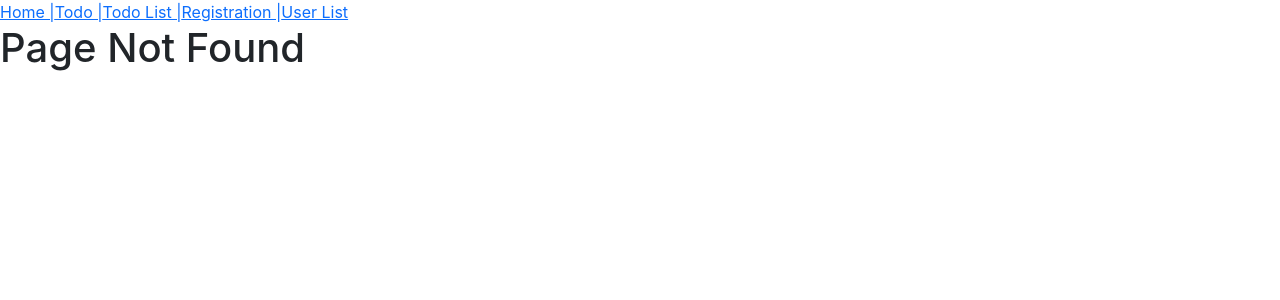
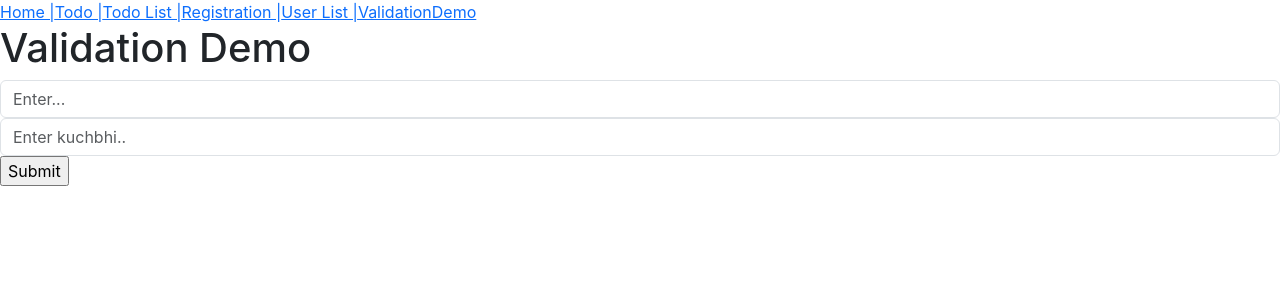
Before and after one commit to mayuri-patade/fourth-react-app, a React (Create React App) app: page /validation-demo in a window 1280 px wide. Before the commit this address had no page. Shown: the top 300 px of the page. Built offline with nearby package versions, Linux system fonts and the light colour scheme; the HTML template or start-up script is replaced by a standard one.

Commit message:
validation

```diff
--- a/src/App.js
+++ b/src/App.js
@@ -4,6 +4,7 @@
 import MyNavigationLinks from "./pages/MyNavigationLinks";
 import MyTodoList from "./pages/MyTodoList";
 import MyUserList from "./pages/MyUserList";
+import ValidationDemo from "./pages/ValidationDemo";
 
 function App() {
   return (
@@ -19,6 +20,7 @@
           <Route path="/todo-list" element={<MyTodoList />} />
           <Route path="/registration" element={<MyRegistration />} />
           <Route path="/user-list" element={<MyUserList />} />
+          <Route path="/validation-demo" element={<ValidationDemo />} />
           <Route path="*" element={<h1>Page Not Found</h1>} />
         </Routes>
       </BrowserRouter>
--- a/src/pages/MyNavigationLinks.js
+++ b/src/pages/MyNavigationLinks.js
@@ -7,7 +7,8 @@
       <Link to={"/todo"}>Todo |</Link>
       <Link to={"/todo-list"}>Todo List |</Link>
       <Link to={"/registration"}>Registration |</Link>
-      <Link to={"/user-list"}>User List</Link>
+      <Link to={"/user-list"}>User List |</Link>
+      <Link to={"/validation-demo"}>ValidationDemo</Link>
     </>
   );
 }
--- /dev/null
+++ b/src/pages/ValidationDemo.js
@@ -0,0 +1,40 @@
+import { useRef, useState } from "react";
+
+function ValidationDemo() {
+  let formRef = useRef();
+
+  let submitAction = () => {
+    formRef.current.classList.add("was-validated");
+
+    let formStatus = formRef.current.checkValidity();
+    if (!formStatus) {
+      return;
+    }
+  };
+
+  return (
+    <>
+      <h1>Validation Demo</h1>
+      <form ref={formRef} className="needs-validation " novalidate>
+        <input
+          type="text"
+          className="form-control"
+          placeholder="Enter..."
+          minLength="3"
+          required
+        />
+
+        <input
+          type="text"
+          className="form-control"
+          placeholder="Enter kuchbhi.."
+          required
+        />
+
+        <input type="button" value="Submit" onClick={submitAction} />
+      </form>
+    </>
+  );
+}
+
+export default ValidationDemo;
```
